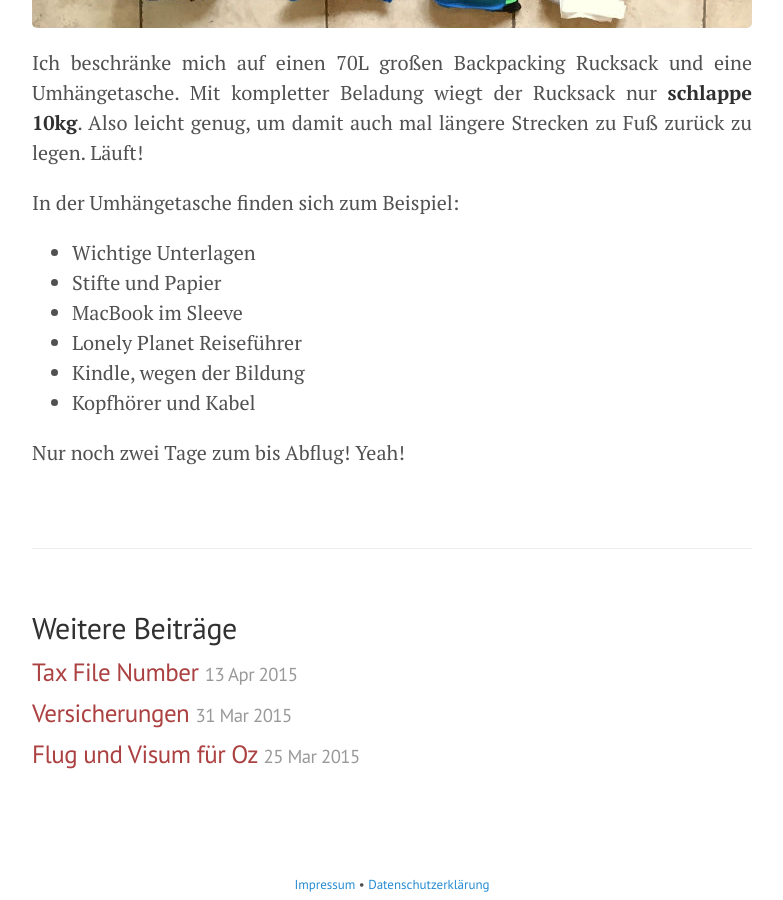
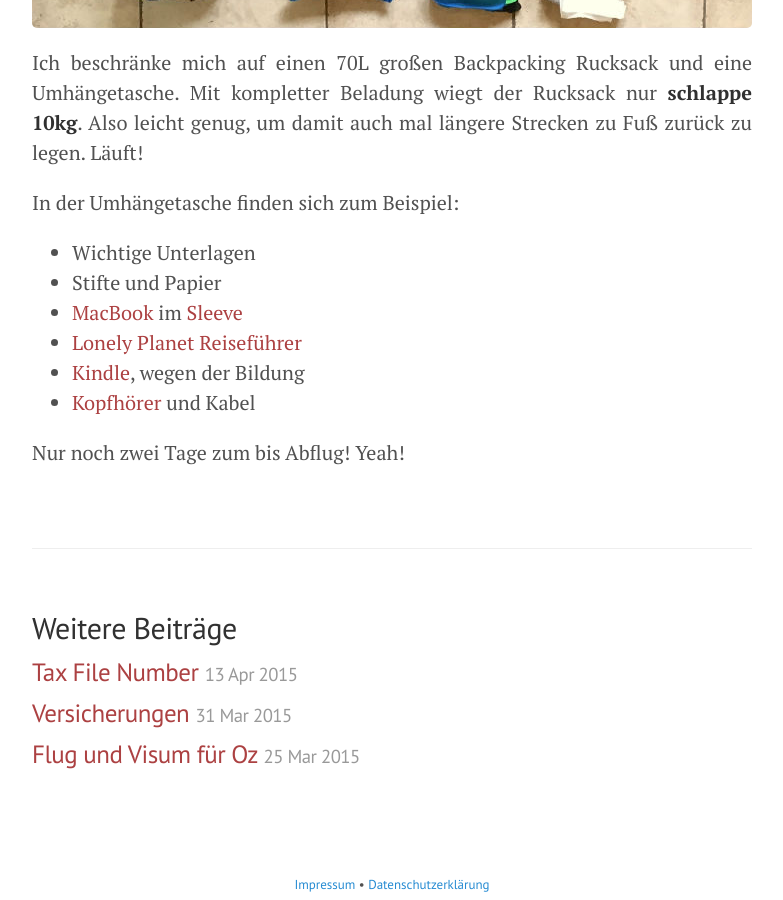
Before and after one commit to Sanderand/Sanderand.github.io, a Jekyll site: the page built from _posts/2015-04-16-packen.md, in a window 1280 px wide and 900 px high, scrolled down 1125 px. Shown: the whole window, without its empty margins (248-1031 px from the left). Built offline with Jekyll 4.4.1, drawn with Linux system fonts in a browser that asks for light colours; Markdown is read by kramdown in place of the engine named in the settings; comment, search, counter and statistics services are not loaded; part of the change alters nothing that is shown.

```diff
--- a/_posts/2015-04-16-packen.md
+++ b/_posts/2015-04-16-packen.md
@@ -14,9 +14,9 @@ In der Umhängetasche finden sich zum Beispiel:
 
 - Wichtige Unterlagen
 - Stifte und Papier
-- MacBook im Sleeve
-- Lonely Planet Reiseführer
-- Kindle, wegen der Bildung
-- Kopfhörer und Kabel
+- <a href="http://www.amazon.de/gp/product/B00BFSFAVU/ref=as_li_qf_sp_asin_il_tl?ie=UTF8&camp=1638&creative=6742&creativeASIN=B00BFSFAVU&linkCode=as2&tag=andsanmeiblo-21">MacBook</a> im <a href="http://www.amazon.de/gp/product/B00C62CHT2/ref=as_li_qf_sp_asin_il_tl?ie=UTF8&camp=1638&creative=6742&creativeASIN=B00C62CHT2&linkCode=as2&tag=andsanmeiblo-21">Sleeve</a>
+- <a href="http://www.amazon.de/gp/product/3829723202/ref=as_li_qf_sp_asin_il_tl?ie=UTF8&camp=1638&creative=6742&creativeASIN=3829723202&linkCode=as2&tag=andsanmeiblo-21">Lonely Planet Reiseführer</a>
+- <a href="http://www.amazon.de/gp/product/B00JG8GBDM/ref=as_li_tl?ie=UTF8&camp=1638&creative=6742&creativeASIN=B00JG8GBDM&linkCode=as2&tag=andsanmeiblo-21&linkId=K3WX2JGBXSC536WB">Kindle</a>, wegen der Bildung
+- <a href="http://www.amazon.de/gp/product/B005KJMTXM/ref=as_li_qf_sp_asin_il_tl?ie=UTF8&camp=1638&creative=6742&creativeASIN=B005KJMTXM&linkCode=as2&tag=andsanmeiblo-21">Kopfhörer</a> und Kabel
 
 Nur noch zwei Tage zum bis Abflug! Yeah!
```
